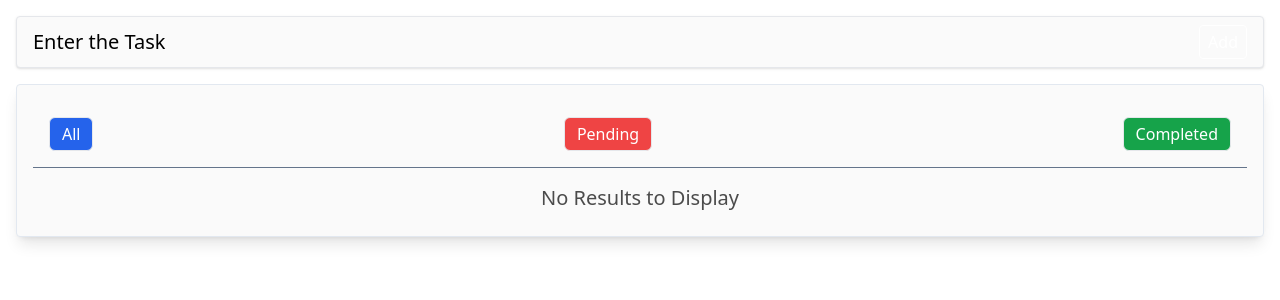
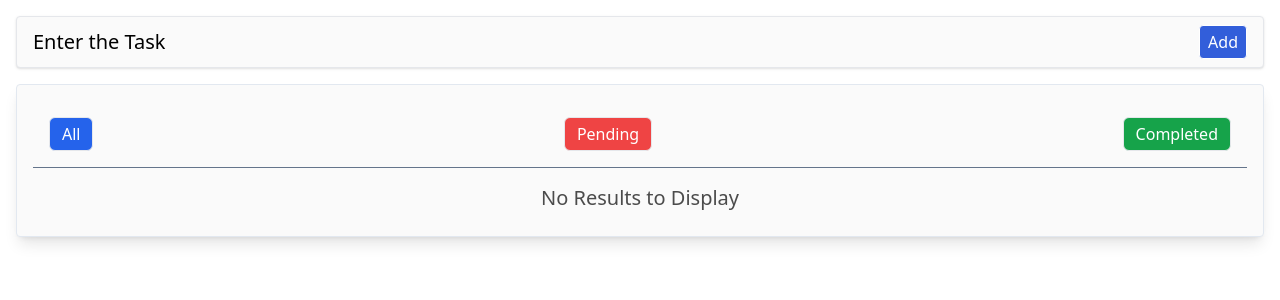
Before and after one commit to SNaveen-04/react-todo, a React (Vite) app: page / in a window 1280 px wide. Shown: the top 300 px of the page. Built offline with nearby package versions, Linux system fonts and the light colour scheme.

Commit message:
todo complete

```diff
--- a/src/components/Field.jsx
+++ b/src/components/Field.jsx
@@ -38,7 +38,7 @@ const Field = () => {
   return (
     <div className="p-2 md:px-4 m-2 bg-zinc-50 shadow md:m-4 flex items-center justify-between border border-solid rounded text-slate-800 font-sans">
       <input type="text" onChange={handleChange} value={Todo.name} className="outline-none bg-transparent md:text-xl w-full placeholder:text-black" placeholder="Enter the Task"/>
-      <button onClick={submit} className=" border border-solid border-white bg-transparent bg-opacity-90 px-2 py-1 rounded bg-blue-700 text-white ">Add</button>
+      <button onClick={submit} className=" border border-solid border-white bg-opacity-90 px-2 py-1 rounded bg-blue-700 text-white ">Add</button>
     </div>
   )
 }
```
